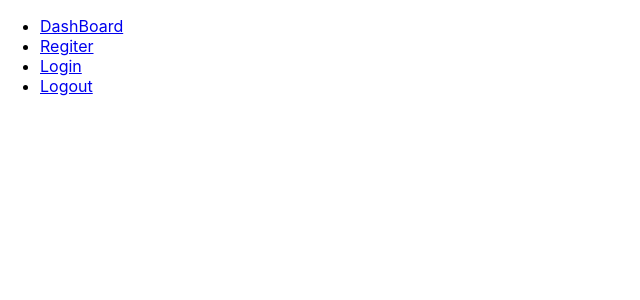
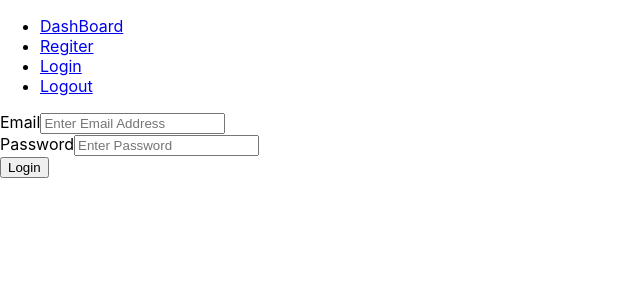
Before and after one commit to Rohitkushwah12/TechLift-Demo-Project, a React (Create React App) app: page /login in a window 1280 px wide. Shown: the top 300 px of the page, without its empty margins (0-640 px from the left). Built offline with nearby package versions, Linux system fonts and the light colour scheme.

Commit message:
added form to login page

```diff
--- a/src/components/Login.js
+++ b/src/components/Login.js
@@ -1,7 +1,50 @@
+import { ErrorMessage, Field, Form, Formik } from "formik";
 import React from "react";
+import * as Yup from "yup";
+
+const loginSchema = Yup.object().shape({
+  email: Yup.string()
+    .email("Invalid email address format")
+    .required("Email Required"),
+  password: Yup.string().required("password required"),
+});
 
 const Login = () => {
-  return <div></div>;
+  return (
+    <div>
+      <Formik
+        initialValues={{ email: "", password: "" }}
+        validationSchema={loginSchema}
+        onSubmit={(values) => {
+          console.log(values);
+        }}
+      >
+        <div>
+          <Form>
+            <div>
+              <label htmlFor="email">Email</label>
+              <Field
+                type="email"
+                name="email"
+                placeholder="Enter Email Address"
+              />
+              <ErrorMessage name="email" component="div" />
+            </div>
+            <div>
+              <label htmlFor="password">Password</label>
+              <Field
+                type="password"
+                name="password"
+                placeholder="Enter Password"
+              />
+              <ErrorMessage name="password" component="div" />
+            </div>
+            <button type="submit">Login</button>
+          </Form>
+        </div>
+      </Formik>
+    </div>
+  );
 };
 
 export default Login;
--- a/src/components/Regiter.js
+++ b/src/components/Regiter.js
@@ -95,7 +95,7 @@
               <ErrorMessage name="termsAndCondition" component="div" />
             </div>
             <button className="btn btn-primary btn-block mt-4" type="submit">
-              Submit
+              Register
             </button>
           </Form>
         </div>
```
